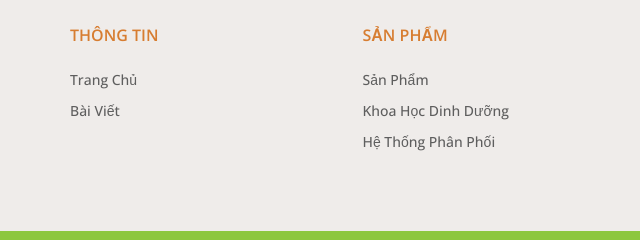
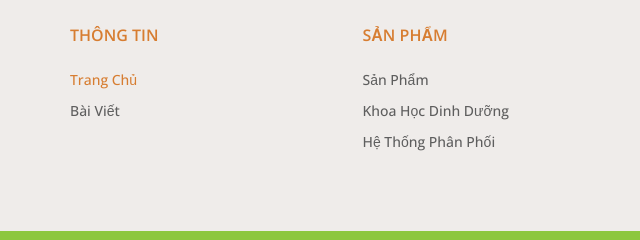
Before and after one commit to buitantoan/dairy, a plain HTML site: page index.html in a window 1280 px wide. In both pictures the pointer is over the link 103 px from the left and 5257 px from the top of the page. Shown: the part 5178-5418 px from the top of the page, 0-640 px from the left. Drawn offline with nearby package versions, Linux system fonts and the light colour scheme; a web font is replaced by a local one.

Commit message:
update hover link footer

```diff
--- a/assets/css/footer.css
+++ b/assets/css/footer.css
@@ -58,6 +58,11 @@
     line-height: 1.5em;
     color: #5e5e5e;
     text-transform: capitalize;
+    transition: all 0.3s;
+}
+
+.footer-link-item a:hover{
+    color: #d77d31;
 }
 
 .footer-link-item p{
```
